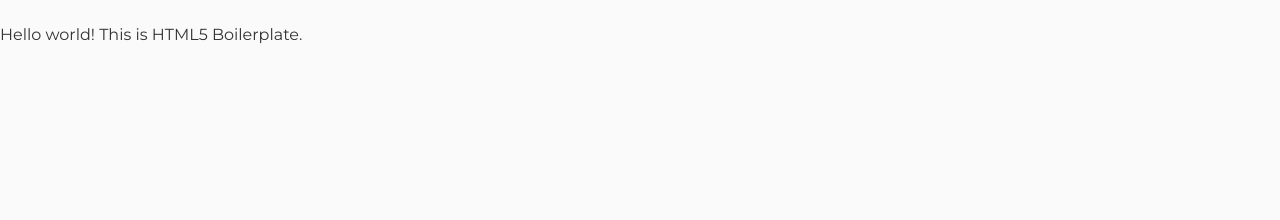
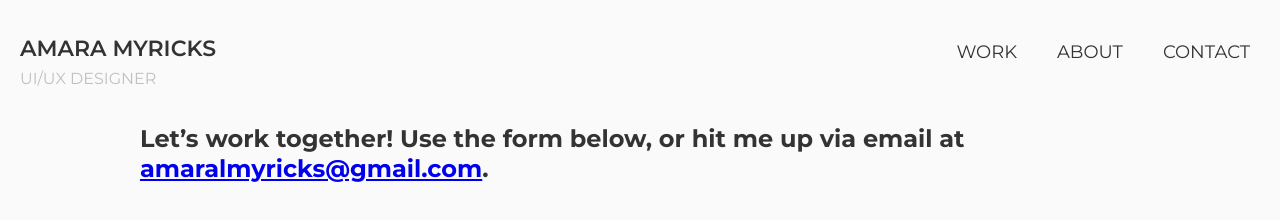
Before and after one commit to unicodequeen/my-final-portfolio, a plain HTML site: page contact/contact.html in a window 1280 px wide. Drawn offline with nearby package versions, Linux system fonts and the light colour scheme.

Commit message:
saving contact page

```diff
--- a/contact/contact.html
+++ b/contact/contact.html
@@ -3,7 +3,7 @@
 
 <head>
   <meta charset="utf-8">
-  <title>Amara Myricks | UX/UI Designer</title>
+  <title>CONTACT</title>
   <meta name="description" content="">
   <meta name="viewport" content="width=device-width, initial-scale=1">
 
@@ -14,6 +14,7 @@
   <link rel="stylesheet" href="../css/normalize.css">
   <link rel="stylesheet" href="../css/main.css">
   <link href="https://fonts.googleapis.com/css?family=Montserrat:300,400,500,600,700|Raleway:200,300,400,500,600,700&display=swap" rel="stylesheet">
+  <link rel="stylesheet" href="../font-awesome/css/font-awesome.min.css">
 
   <meta name="theme-color" content="#fafafa">
 </head>
@@ -24,7 +25,39 @@
   <![endif]-->
 
   <!-- Add your site or application content here -->
-  <p>Hello world! This is HTML5 Boilerplate.</p>
+  <div class="container">
+
+      <header>
+        <nav class="navbar">
+              <span class="navbar-toggle" id="js-navbar-toggle">
+                  <i class="fa fa-bars"></i>
+              </span>
+              <a href="../index.html" class="logo">AMARA MYRICKS <span>UI/UX DESIGNER</span></a>
+              <ul class="main-nav" id="js-menu">
+                  <li>
+                      <a href="../index.html" class="nav-links">WORK</a>
+                  </li>
+                  <li>
+                      <a href="../about/about.html" class="nav-links">ABOUT</a>
+                  </li>
+                  <li>
+                      <a href="../contact/contact.html" class="nav-links">CONTACT</a>
+                  </li>
+              </ul>
+        </nav>
+      </header>
+
+    <div class="content-wrapper">
+      <div>
+        <h2>Let’s work together! Use the form below, or hit me up via email at <a href="mailto:amaralmyricks@gmail.com">amaralmyricks@gmail.com</a>.</h2>
+      </div>
+
+
+      <footer></footer>
+    </div>
+  </div>
+
+
   <script src="../js/vendor/modernizr-3.7.1.min.js"></script>
   <script src="https://code.jquery.com/jquery-3.4.1.min.js" integrity="sha256-CSXorXvZcTkaix6Yvo6HppcZGetbYMGWSFlBw8HfCJo=" crossorigin="anonymous"></script>
   <script>window.jQuery || document.write('<script src="../js/vendor/jquery-3.4.1.min.js"><\/script>')</script>
```
Also changed, not shown: about/about.html (+1 -1 lines).
